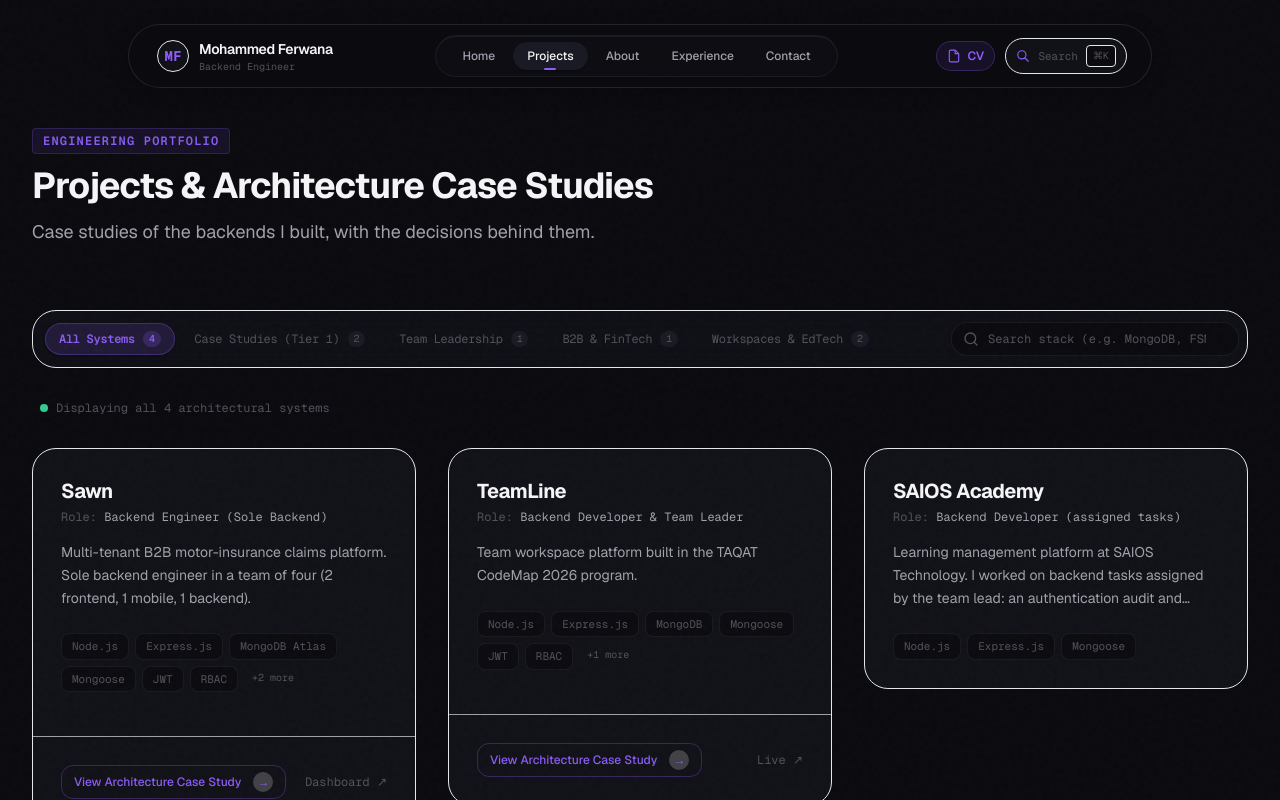
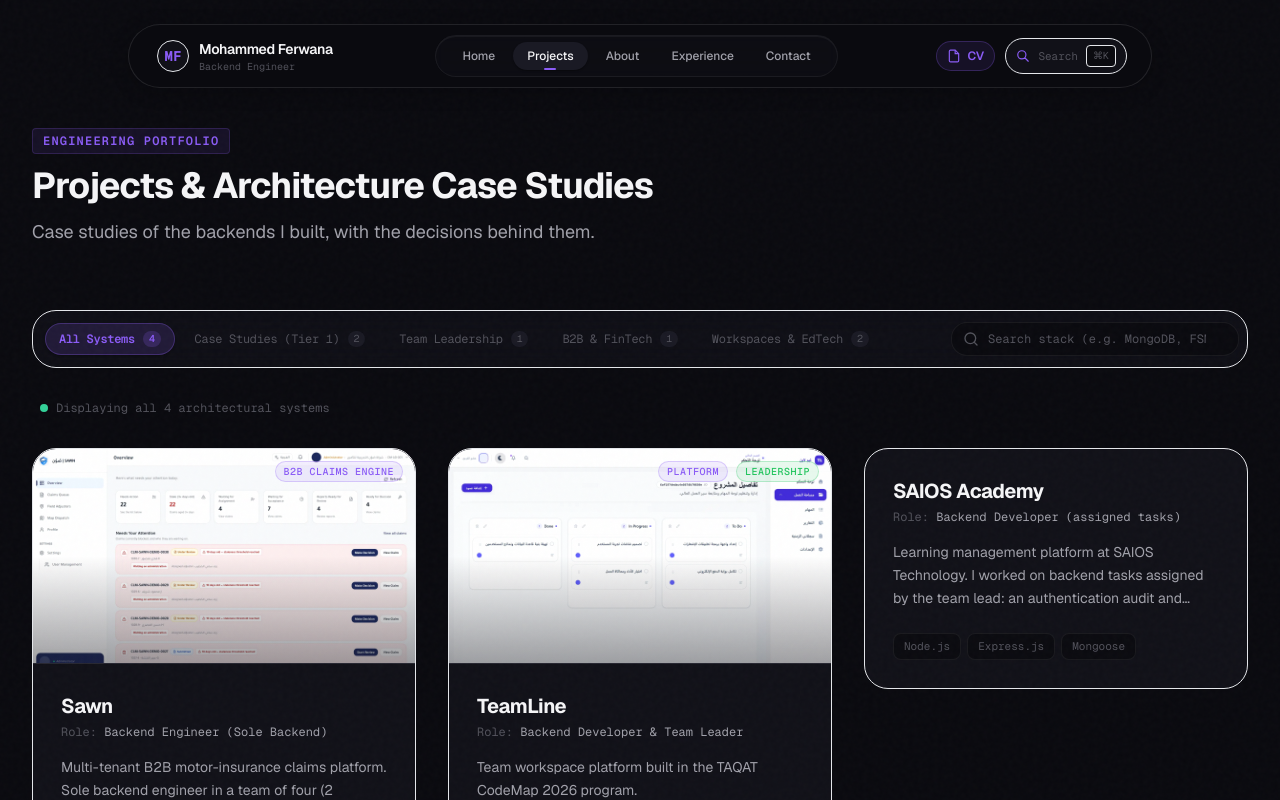
Before and after one commit to hammoudFerwana/mohammed-ferwana-portfolio, a Next.js app: page /projects in a window 1280 px wide. Shown: the top 800 px of the page. Built offline with nearby package versions, Linux system fonts and the light colour scheme; no server answers.

Commit message:
feat(projects): add real screenshots for sawn and teamline

```diff
--- a/src/data/projects.js
+++ b/src/data/projects.js
@@ -18,7 +18,7 @@ export const projects = [
     category: 'B2B Claims Engine',
     tier: 1,
     featured: true,
-    image: null,
+    image: '/images/projects/sawn.webp',
     technologies: ['Node.js', 'Express.js', 'MongoDB Atlas', 'Mongoose', 'JWT', 'RBAC', 'REST APIs', 'Jest'],
     links: {
       github: null,
@@ -158,7 +158,7 @@ export const projects = [
     category: 'Platform',
     tier: 1,
     featured: true,
-    image: null,
+    image: '/images/projects/teamline.webp',
     technologies: ['Node.js', 'Express.js', 'MongoDB', 'Mongoose', 'JWT', 'RBAC', 'REST APIs'],
     links: {
       github: null,
```
Also changed, not shown: public/images/projects/sawn.webp (added), public/images/projects/teamline.webp (added).
